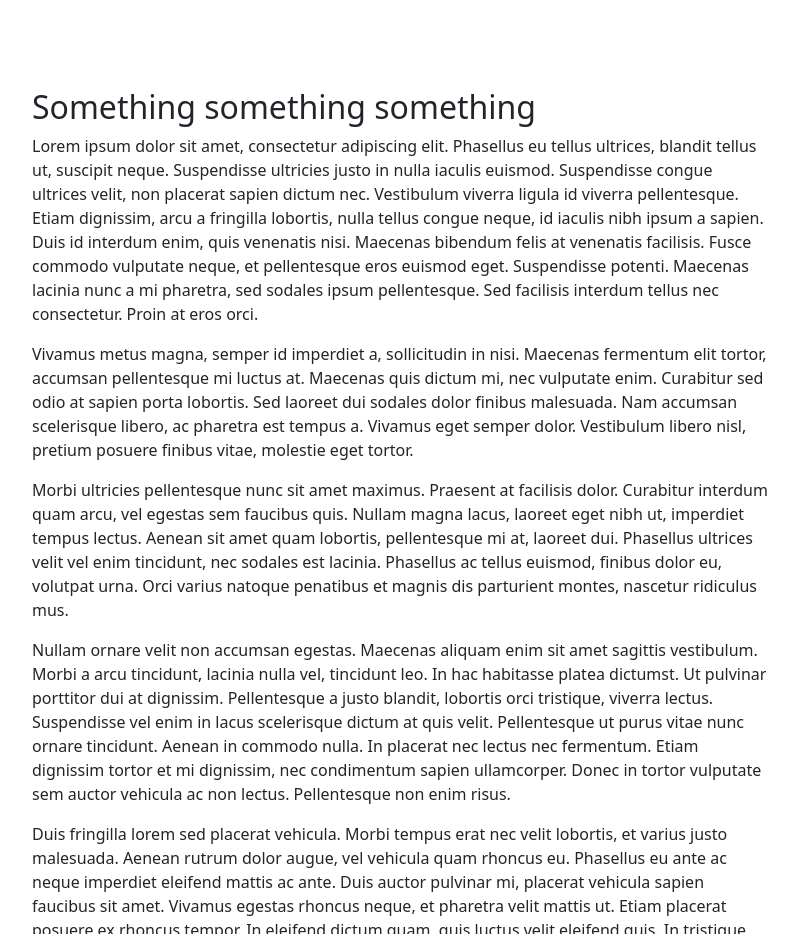
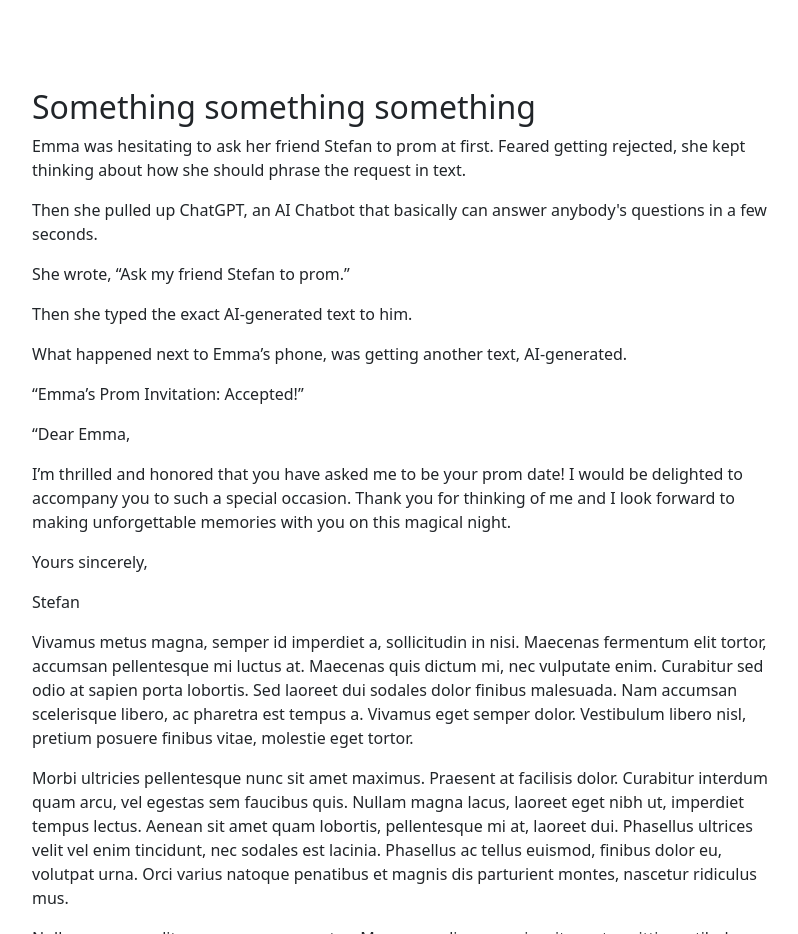
Before and after one commit to ucbsoj/genz-chatgpt, a plain HTML site: page index.html in a window 1280 px wide. Shown: the part 1560-2494 px from the top of the page, without its empty margins (240-1038 px from the left). Drawn offline with Linux system fonts and the light colour scheme.

Commit message:
updated intro

```diff
--- a/index.html
+++ b/index.html
@@ -88,7 +88,25 @@
         <div class="col-sm-8">
 
             <h2>Something something something</h2>
-            <p>Lorem ipsum dolor sit amet, consectetur adipiscing elit. Phasellus eu tellus ultrices, blandit tellus ut, suscipit neque. Suspendisse ultricies justo in nulla iaculis euismod. Suspendisse congue ultrices velit, non placerat sapien dictum nec. Vestibulum viverra ligula id viverra pellentesque. Etiam dignissim, arcu a fringilla lobortis, nulla tellus congue neque, id iaculis nibh ipsum a sapien. Duis id interdum enim, quis venenatis nisi. Maecenas bibendum felis at venenatis facilisis. Fusce commodo vulputate neque, et pellentesque eros euismod eget. Suspendisse potenti. Maecenas lacinia nunc a mi pharetra, sed sodales ipsum pellentesque. Sed facilisis interdum tellus nec consectetur. Proin at eros orci.</p>
+
+            <p>Emma was hesitating to ask her friend Stefan to prom at first. Feared getting rejected, she kept thinking about how she should phrase the request in text.<p>
+
+            <p>Then she pulled up ChatGPT, an AI Chatbot that basically can answer anybody's questions in a few seconds.<p>
+
+            <p>She wrote, “Ask my friend Stefan to prom.”<p>
+            <p>Then she typed the exact AI-generated text to him.<p>
+
+            <p>What happened next to Emma’s phone, was getting another text, AI-generated.<p>
+
+            <p>“Emma’s Prom Invitation: Accepted!”<p>
+
+            <p>“Dear Emma,<p>
+
+            <p>I’m thrilled and honored that you have asked me to be your prom date! I would be delighted to accompany you to such a special occasion. Thank you for thinking of me and I look forward to making unforgettable memories with you on this magical night.<p>
+
+            <p>Yours sincerely,<p>
+            <p>Stefan<p>
+
 
             <p>Vivamus metus magna, semper id imperdiet a, sollicitudin in nisi. Maecenas fermentum elit tortor, accumsan pellentesque mi luctus at. Maecenas quis dictum mi, nec vulputate enim. Curabitur sed odio at sapien porta lobortis. Sed laoreet dui sodales dolor finibus malesuada. Nam accumsan scelerisque libero, ac pharetra est tempus a. Vivamus eget semper dolor. Vestibulum libero nisl, pretium posuere finibus vitae, molestie eget tortor.</p>
 
```
